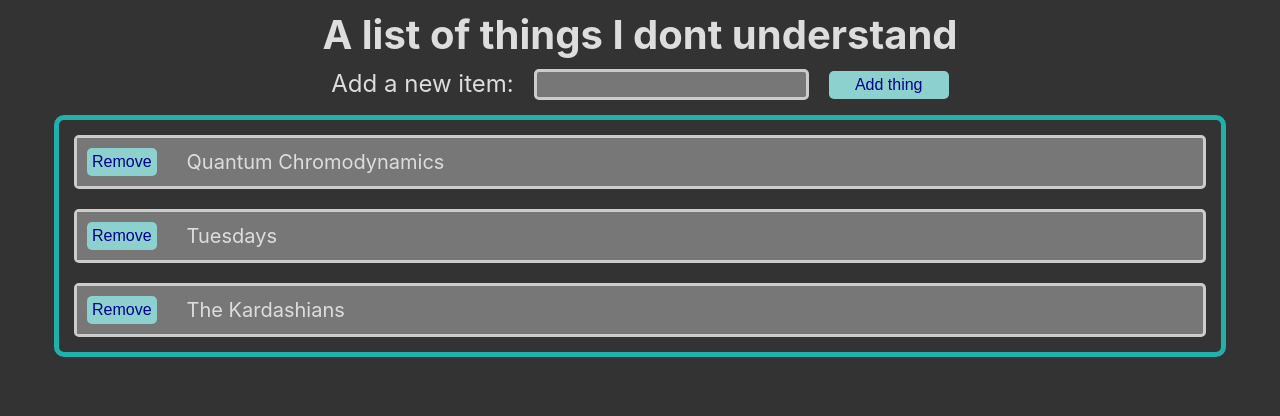
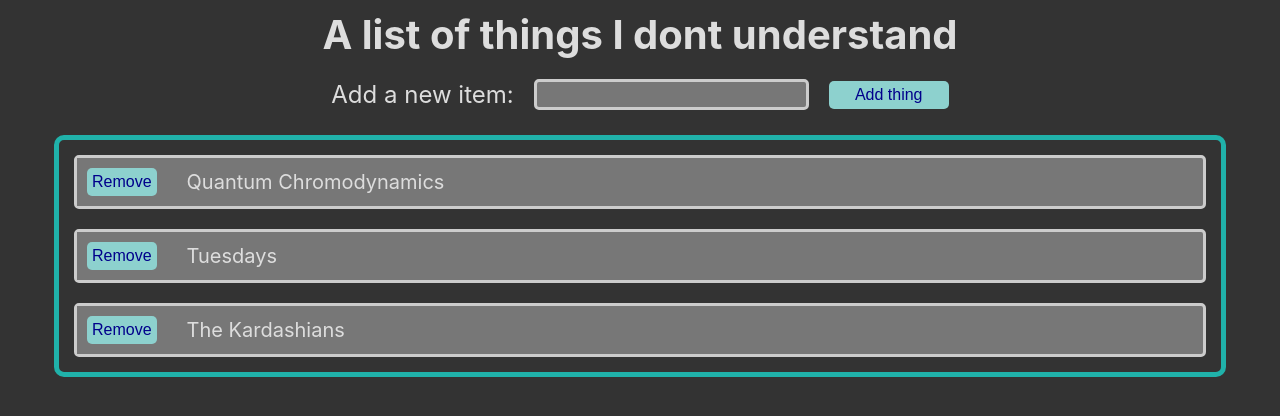
Before and after one commit to wystler/things-idk, a React (Create React App) app in the folder things-idk-list/: page / in a window 1280 px wide. Shown: the top 416 px of the page. Built offline with nearby package versions, Linux system fonts and the light colour scheme.

Commit message:
even the spacing of the item adder when resizing

```diff
--- a/things-idk-list/src/css/App.css
+++ b/things-idk-list/src/css/App.css
@@ -50,10 +50,10 @@ h1 {
 
 .itemAdderLabel {
   display:flex;
+  align-items: center;
   flex-direction: row;
   flex-wrap:wrap;
   justify-content: center;
-  max-width: 70vw;
 }
 
 .itemAdderBox {
@@ -62,8 +62,8 @@ h1 {
   color: black;
   border: 3px solid #cccccc;
   border-radius:5px;
-  margin:0px 20px;
-  max-width: 60vw;
+  margin:10px 20px;
+  max-width: 70vw;
 }
 
 .itemAdderBox:focus {
@@ -79,7 +79,7 @@ h1 {
   background-color: #8dd1ce;
   color: darkblue;
   border:none;
-  max-width:20vw;
+  max-width:30vw;
 }
 
 .itemAdderButton:hover, .adderButton:focus {
```
